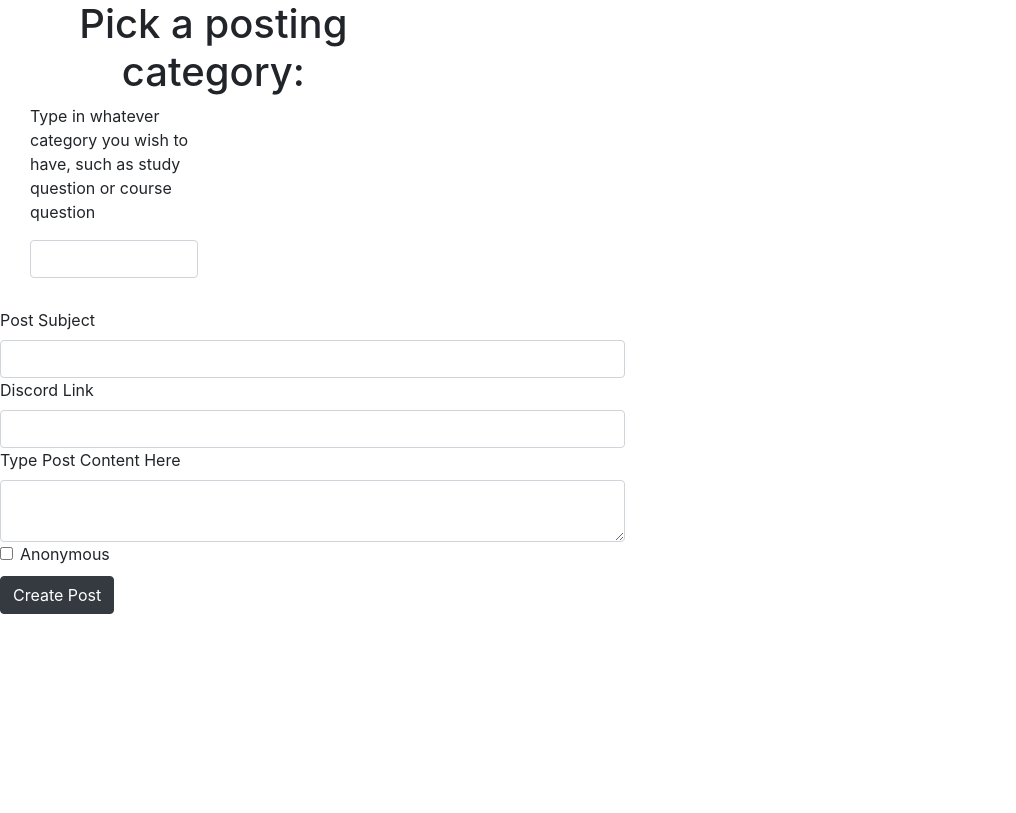
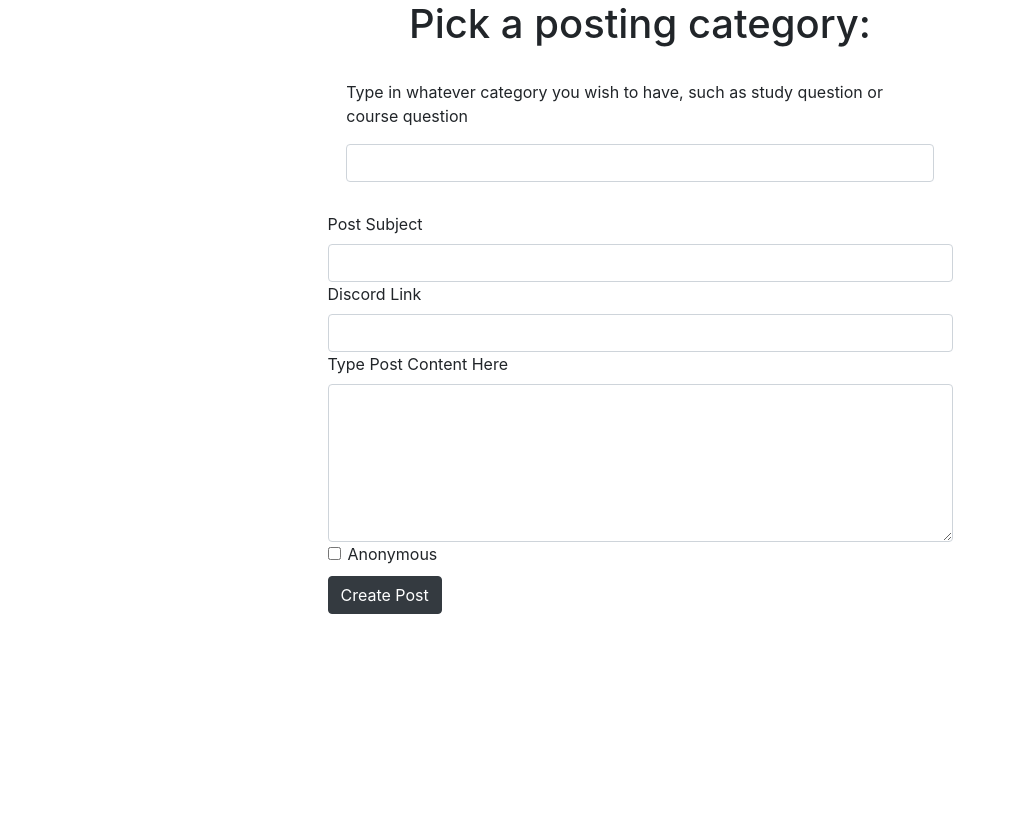
Before and after one commit to jgb4ub/study-buddies, a Django app: page /postsubmission/ in a window 1280 px wide. Shown: the part 56-869 px from the top of the page, without its empty margins (0-1016 px from the left). Run offline with Django 3.2, Linux system fonts and the light colour scheme; some libraries are stand-ins or nearby versions.

Commit message:
UI Updates

```diff
--- a/StudyForum/templates/studyforum/posting_submission.html
+++ b/StudyForum/templates/studyforum/posting_submission.html
@@ -17,15 +17,15 @@
 <div class = "col-md-4"></div>
 <form action = "{% url 'studyforum:addpost' id=user.id %}" method = "post">
     {% csrf_token %}
-    <div style="margin-bottom: 30px" class="column-positioning col-md-4">
-        <h1>Pick a posting category:</h1>
-        <div class="col-md-6">
+    <div style="margin-bottom: 30px" class="column-positioning col-md-8 mx-auto">
+        <h1>Pick a posting category:</h1><br>
+        <div class="col-md-9 mx-auto">
             <p>Type in whatever category you wish to have, such as study question or course question</p>
             <input type="text" class="form-control" id="subject-area" name="category">
         </div>
     </div>
     <div class="row column-positioning">
-        <div class="col-md-6">
+        <div class="col-md-6 mx-auto">
             <label>Post Subject</label>
             <input type="text" class="form-control" id="subject-area" name="submitter">
             <label>Discord Link</label>
@@ -33,14 +33,14 @@
         </div>
     </div>
     <div class="row column-positioning">
-        <div class="col-md-6">
+        <div class="col-md-6 mx-auto">
             <label> Type Post Content Here </label>
-            <textarea class="form-control" id="text-area" name="question">
+            <textarea rows = "6" class="form-control" id="text-area" name="question">
   </textarea>
         </div>
     </div>
     <div class="row check-box-row">
-        <div class="col-md-6">
+        <div class="col-md-6 mx-auto">
             <div class="form-check">
                 <input type="checkbox" class="form-check-input" name="postable">
             </div>
```
